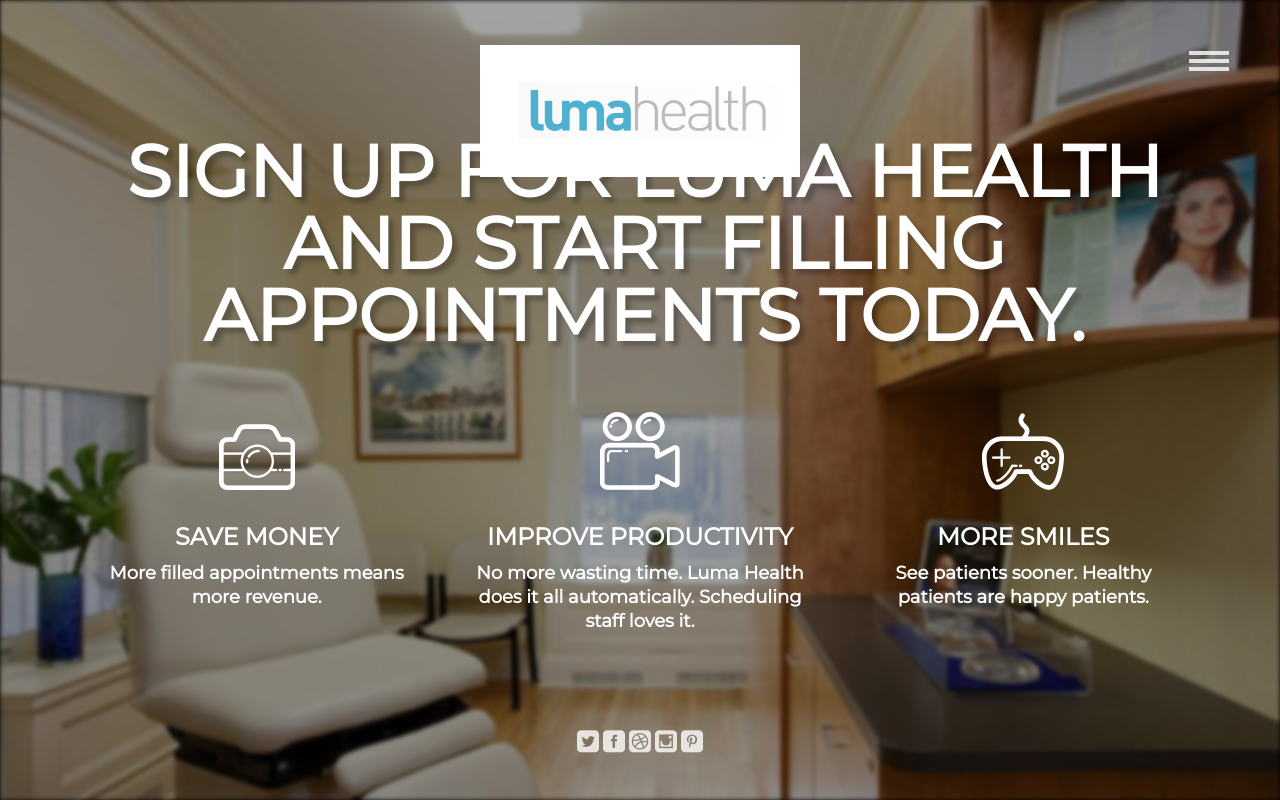
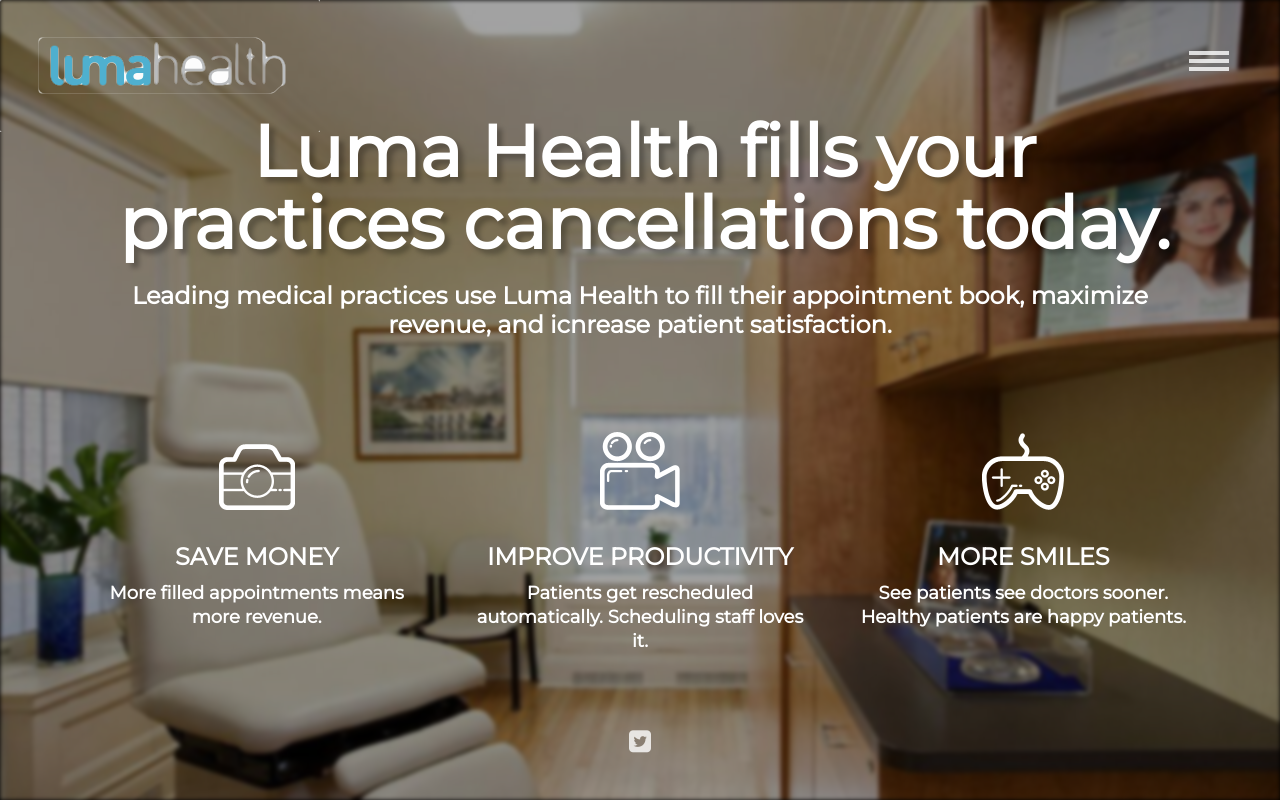
Before and after one commit to lumahealthhq/lh-marketing, a website: page public/index.html in a window 1280 px wide. Drawn offline with Linux system fonts and the light colour scheme.

Commit message:
more styling

```diff
--- a/public/index.html
+++ b/public/index.html
@@ -21,7 +21,7 @@
 		<!-- Site Header -->
 		<header id="header">
 			<div id="site_logo">
-				<h1><a href="#"><img src="images/lumalogo.gif" title='Luma Health' alt=""></a></h1>
+				<h1><a href="#"><img style="position:fixed; left: 0px; top: 0px" src="images/lumalogo.png" title='Luma Health' alt=""></a></h1>
 			</div>
 		</header>
 
@@ -29,10 +29,10 @@
 
 		<section class="countown_style_1 fadeOutUp" id="countdown_block">
 
-<!-- 			<h3 id="site_subheading">Filling appointments. Simplifying your day.</h3>
- -->			<h1 id="site_slogan" style="size: 7%">
-				Sign up for Luma Health and start filling appointments today.
+			<h1 id="site_slogan" style="text-transform: none">
+				Luma Health fills your practices cancellations today.
 			</h1>
+			<h3 style="padding: 22px; text-transform: none">Leading medical practices use Luma Health to fill their appointment book, maximize revenue, and icnrease patient satisfaction.</h3>
 
 			<div class="section_content">
 				<div class="row services_block">
@@ -44,12 +44,12 @@
 					<div class="col-xs-4 ">
 						<div class="service_icon"><img src="images/services_icon_2.png" alt=""></div>
 						<h3>IMPROVE PRODUCTIVITY</h3>
-						<p>No more wasting time. Luma Health does it all automatically. Scheduling staff loves it.</p>
+						<p>Patients get rescheduled automatically. Scheduling staff loves it.</p>
 					</div>
 					<div class="col-xs-4 ">
 						<div class="service_icon"><img src="images/services_icon_3.png" alt=""></div>
 						<h3>MORE SMILES</h3>
-						<p>See patients sooner. Healthy patients are happy patients.</p>
+						<p>See patients see doctors sooner. Healthy patients are happy patients.</p>
 					</div>
 				</div>
 			</div>
@@ -152,12 +152,8 @@
 		</section>
 
 		<footer id="site_footer">
-			<ul class="social_links"><!--
-			 --><li><a href="#"><i class="icon-social_twitter_square"></i></a></li><!--
-			 --><li><a href="#"><i class="icon-social_facebook_square"></i></a></li><!--
-			 --><li><a href="#"><i class="icon-social_dribbble_square"></i></a></li><!--
-			 --><li><a href="#"><i class="icon-social_instagram_square"></i></a></li><!--
-			 --><li><a href="#"><i class="icon-social_pinterest_square"></i></a></li>
+			<ul class="social_links">
+				<li><a href="https://twitter.com/lumahealthhq"><i class="icon-social_twitter_square"></i></a></li>
 			</ul>
 		</footer>
 
```
Also changed, not shown: public/images/lumalogo.gif (deleted), public/images/lumalogo.png (added).
